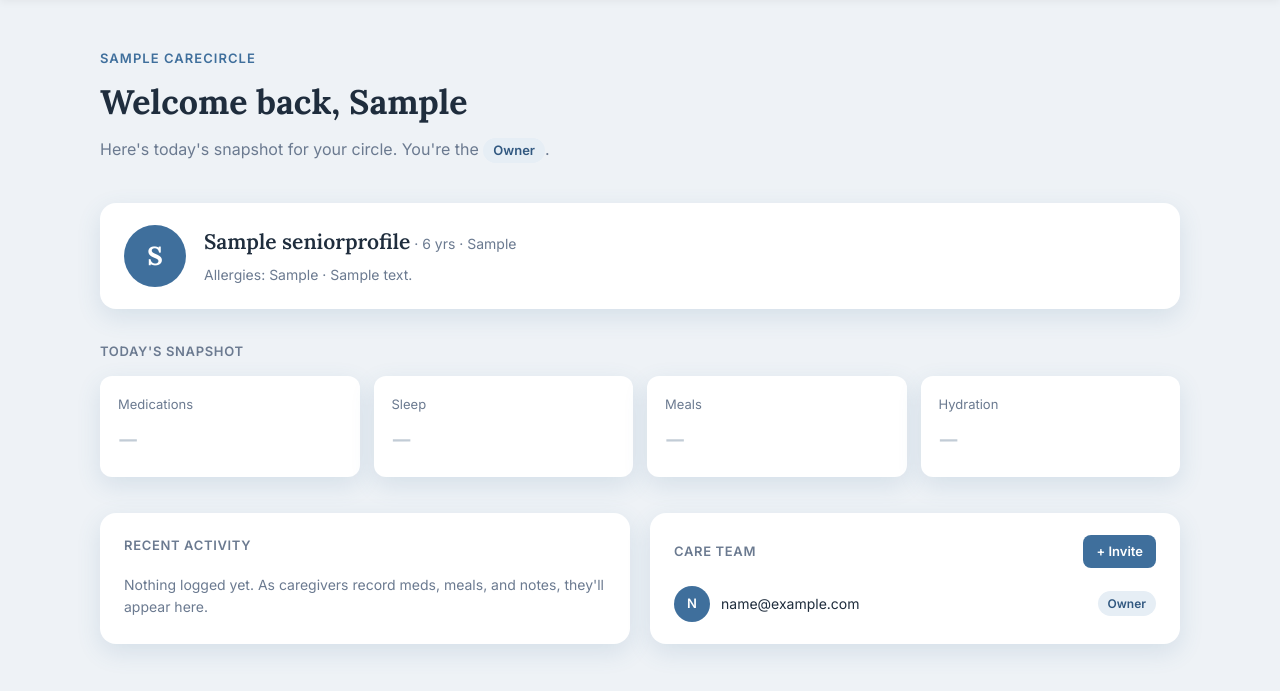
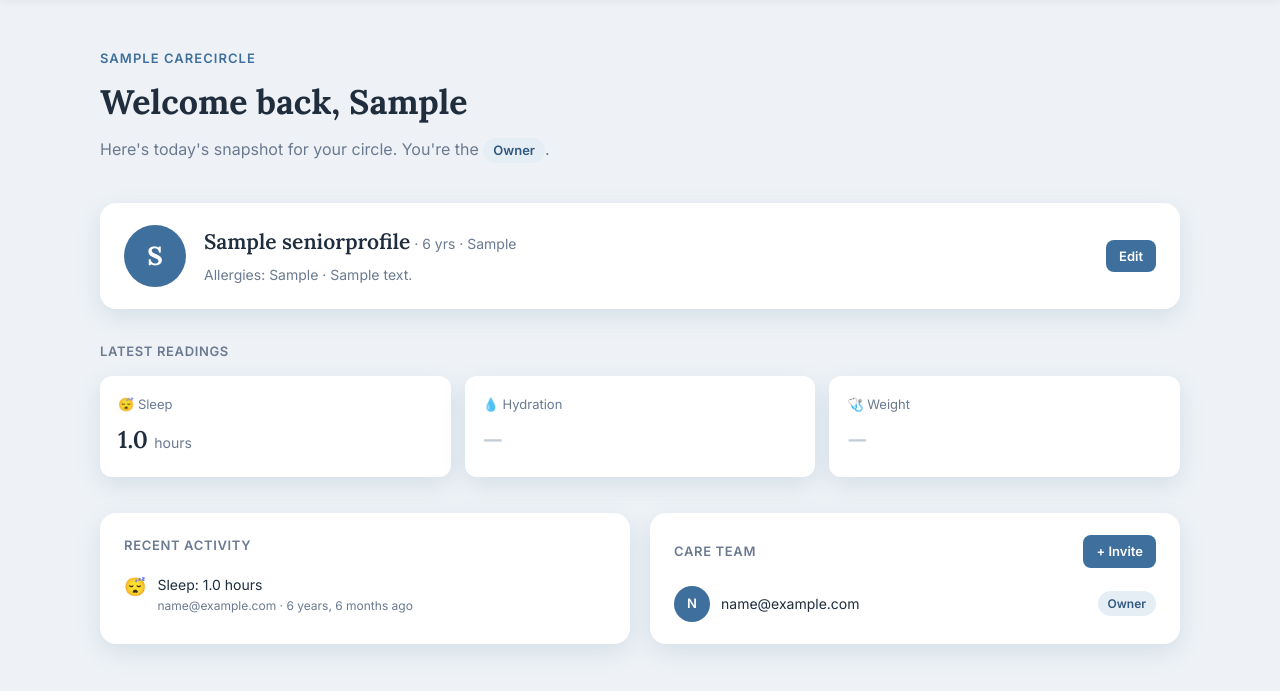
Before and after one commit to Sanchitbhadani-1/Care-Circle-App, a Django app: page /dashboard/ in a window 1280 px wide. Shown: the part 68-759 px from the top of the page. Run offline with Django 5.2, Linux system fonts and the light colour scheme; a user stored in the database is signed in; tables that the repository leaves empty hold one stand-in row (values such as "Sample post").

Commit message:
Created edit senior and add members page

```diff
--- a/circles/templates/circles/dashboard.html
+++ b/circles/templates/circles/dashboard.html
@@ -18,7 +18,7 @@
             <a class="app-nav__link" href="#">Meals</a>
             <a class="app-nav__link" href="#">Tasks</a>
             <a class="app-nav__link" href="#">Care notes</a>
-            <a class="app-nav__link" href="#">Members</a>
+            <a class="app-nav__link" href="/members/">Members</a>
         </nav>
 
         <a class="app-logout" href="/logout/">Log out</a>
@@ -42,6 +42,7 @@
                 <div class="senior-name">{{ senior.name }}<span class="senior-meta">{% if senior.age %} &middot; {{ senior.age }} yrs{% endif %}{% if senior.relationship %} &middot; {{ senior.relationship }}{% endif %}</span></div>
                 <div class="senior-facts">{% if senior.allergies %}Allergies: {{ senior.allergies }}{% else %}No allergies on file{% endif %}{% if senior.about %} &middot; {{ senior.about }}{% endif %}</div>
             </div>
+            <a class="app-chip senior-edit" href="/senior/">Edit</a>
         </section>
         {% else %}
         <section class="senior-card senior-card--empty">
@@ -49,17 +50,23 @@
                 <div class="senior-name">No senior added yet</div>
                 <div class="senior-facts">Add the person this circle is here to care for.</div>
             </div>
-            <a class="app-chip" href="#">Add senior</a>
+            <a class="app-chip" href="/senior/">Add senior</a>
         </section>
         {% endif %}
 
-        <!-- Today's snapshot: values light up as the trackers get built -->
-        <p class="dash-label">Today's snapshot</p>
+        <!-- Latest reading from each tracker (auto-built from your METRICS) -->
+        <p class="dash-label">Latest readings</p>
         <div class="snapshot">
-            <div class="snap-tile"><div class="snap-label">Medications</div><div class="snap-value snap-value--empty">—</div></div>
-            <div class="snap-tile"><div class="snap-label">Sleep</div><div class="snap-value snap-value--empty">—</div></div>
-            <div class="snap-tile"><div class="snap-label">Meals</div><div class="snap-value snap-value--empty">—</div></div>
-            <div class="snap-tile"><div class="snap-label">Hydration</div><div class="snap-value snap-value--empty">—</div></div>
+            {% for s in snapshot %}
+            <a class="snap-tile" href="/track/{{ s.key }}/">
+                <div class="snap-label">{{ s.icon }} {{ s.label }}</div>
+                {% if s.has_value %}
+                <div class="snap-value">{{ s.value }} <span class="snap-unit">{{ s.unit }}</span></div>
+                {% else %}
+                <div class="snap-value snap-value--empty">—</div>
+                {% endif %}
+            </a>
+            {% endfor %}
         </div>
 
         <!-- Recent activity + Care team -->
@@ -67,13 +74,27 @@
 
             <section class="panel">
                 <div class="panel-head"><span class="panel-title">Recent activity</span></div>
-                <p class="empty-state">Nothing logged yet. As caregivers record meds, meals, and notes, they'll appear here.</p>
+                {% if recent %}
+                <div class="activity-list">
+                    {% for a in recent %}
+                    <div class="activity">
+                        <span class="activity-icon">{{ a.icon }}</span>
+                        <div class="activity-text">
+                            <span class="activity-main">{{ a.label }}: {{ a.value }} {{ a.unit }}</span>
+                            <span class="activity-meta">{{ a.by }} &middot; {{ a.at|timesince }} ago</span>
+                        </div>
+                    </div>
+                    {% endfor %}
+                </div>
+                {% else %}
+                <p class="empty-state">Nothing logged yet. As caregivers record sleep, hydration, and more, it'll show up here.</p>
+                {% endif %}
             </section>
 
             <section class="panel">
                 <div class="panel-head">
                     <span class="panel-title">Care team</span>
-                    <a class="app-chip" href="#">+ Invite</a>
+                    <a class="app-chip" href="/members/">+ Invite</a>
                 </div>
                 <div class="member-list">
                     {% for m in members %}
--- a/circles/templates/circles/tracker.html
+++ b/circles/templates/circles/tracker.html
@@ -18,7 +18,7 @@
             <a class="app-nav__link" href="#">Meals</a>
             <a class="app-nav__link" href="#">Tasks</a>
             <a class="app-nav__link" href="#">Care notes</a>
-            <a class="app-nav__link" href="#">Members</a>
+            <a class="app-nav__link" href="/members/">Members</a>
         </nav>
 
         <a class="app-logout" href="/logout/">Log out</a>
--- a/circles/views.py
+++ b/circles/views.py
@@ -6,6 +6,8 @@ from django.http import Http404
 from .models import CareCircle, Membership, SeniorProfile, LogEntry
 from django.utils import timezone
 from django.utils.dateparse import parse_datetime
+from django.contrib.auth import get_user_model
+User = get_user_model()
 
 METRICS = {
     "sleep":     {"label": "Sleep",     "unit": "hours", "icon": "😴"},
@@ -38,13 +40,47 @@ def dashboard(request):
         return redirect("/circles/new/")
 
     circle = membership.circle
+
+    # Which trackers to pin on the dashboard (stays fixed even as METRICS grows)
+    DASHBOARD_METRICS = ["sleep", "hydration", "weight"]
+
+    # Latest reading for each of those → the snapshot tiles
+    snapshot = []
+    for key in DASHBOARD_METRICS:
+        cfg = METRICS[key]
+        latest = LogEntry.objects.filter(circle=circle, metric=key).first()
+        snapshot.append({
+            "key": key,
+            "icon": cfg["icon"],
+            "label": cfg["label"],
+            "unit": cfg["unit"],
+            "value": latest.value if latest else None,
+            "has_value": latest is not None,
+        })
+
+    # Newest few entries across all trackers → recent activity
+    recent = []
+    for e in LogEntry.objects.filter(circle=circle)[:6]:
+        cfg = METRICS.get(e.metric, {})
+        recent.append({
+            "icon": cfg.get("icon", "•"),
+            "label": cfg.get("label", e.metric),
+            "value": e.value,
+            "unit": cfg.get("unit", ""),
+            "by": e.logged_by.email if e.logged_by else "Someone",
+            "at": e.logged_at,
+        })
+
     context = {
         "circle": circle,
         "my_role": membership.role,
         "senior": SeniorProfile.objects.filter(circle=circle).first(),
-        "members": circle.memberships.all()
+        "members": circle.memberships.all(),
+        "snapshot": snapshot,
+        "recent": recent,
     }
     return render(request, "circles/dashboard.html", context)
+
 
 
 @login_required
@@ -93,3 +129,85 @@ def tracker(request, metric):
         "values": values,
     }
     return render(request, "circles/tracker.html", context)
+
+@login_required
+def edit_senior(request):
+    membership = Membership.objects.filter(user=request.user).first()
+    if membership is None:
+        return redirect("/circles/new/")
+    circle = membership.circle
+
+    # The circle's senior, or None if not created yet.
+    senior = SeniorProfile.objects.filter(circle=circle).first()
+
+    if request.method == "POST":
+        name = request.POST["name"]
+        dob = request.POST.get("date_of_birth") or None
+        relationship = request.POST.get("relationship", "")
+        allergies = request.POST.get("allergies", "")
+        about = request.POST.get("about", "")
+
+        if senior is None:
+            # First time → create the profile.
+            SeniorProfile.objects.create(
+                circle=circle, name=name, date_of_birth=dob,
+                relationship=relationship, allergies=allergies, about=about,
+            )
+        else:
+            # Already exists - update the fields and save.
+            senior.name = name
+            senior.date_of_birth = dob
+            senior.relationship = relationship
+            senior.allergies = allergies
+            senior.about = about
+            senior.save()
+
+        return redirect("/dashboard/")
+
+    return render(request, "circles/edit_senior.html", {
+        "circle": circle,
+        "senior": senior,
+    })
+
+@login_required
+def members(request):
+    membership = Membership.objects.filter(user=request.user).first()
+    if membership is None:
+        return redirect("/circles/new/")
+    circle = membership.circle
+    is_owner = (membership.role == "owner")     # the permission flag
+
+    error = ""
+
+    # Only the owner may add or remove people.
+    if request.method == "POST" and is_owner:
+        action = request.POST.get("action")
+
+        if action == "add":
+            email = request.POST.get("email", "").strip().lower()
+            role = request.POST.get("role", "caregiver")
+            person = User.objects.filter(email=email).first()
+
+            if person is None:
+                error = "No account found with that email — ask them to sign up first."
+            elif Membership.objects.filter(user=person, circle=circle).exists():
+                error = "That person is already in this circle."
+            else:
+                Membership.objects.create(user=person, circle=circle, role=role)
+                return redirect("/members/")
+
+        elif action == "remove":
+            Membership.objects.filter(
+                id=request.POST.get("membership_id"),
+                circle=circle,
+            ).exclude(role="owner").delete()      # never remove the owner
+            return redirect("/members/")
+
+    context = {
+        "circle": circle,
+        "members": circle.memberships.all(),
+        "is_owner": is_owner,
+        "add_roles": [c for c in Membership.ROLE_CHOICES if c[0] != "owner"],
+        "error": error,
+    }
+    return render(request, "circles/members.html", context)
--- a/config/urls.py
+++ b/config/urls.py
@@ -28,4 +28,6 @@ urlpatterns = [
     path('circles/new/', circle_views.create_circle), #Go to create a circle page
     path('dashboard/', circle_views.dashboard), #Go to the circle dashboard
     path('track/<str:metric>/', circle_views.tracker), #Reusable tracker
+    path('senior/', circle_views.edit_senior), #Add or edit the senior profile
+    path('members/', circle_views.members), #Manage circle members
 ]
--- a/static/css/style.css
+++ b/static/css/style.css
@@ -99,9 +99,13 @@ h1 { color: var(--primary); margin-top: 0; }
     background-color: var(--primary);
     color: white;
     padding: 12px 22px;
+    border: none;                /* <button> ships with a default border — remove it */
     border-radius: 10px;
     text-decoration: none;
+    font-family: inherit;        /* buttons don't inherit the page font on their own */
+    font-size: inherit;
     font-weight: 600;
+    cursor: pointer;             /* show the hand cursor on real buttons */
     margin: 8px 6px 0 0;
     transition: background-color 0.2s ease;
 }
@@ -473,7 +477,8 @@ h1 { color: var(--primary); margin-top: 0; }
     color: var(--text);
     margin-bottom: 6px;
 }
-.field input {
+.field input,
+.field textarea {
     width: 100%;
     box-sizing: border-box;      /* padding stays inside the width */
     padding: 12px 14px;
@@ -485,7 +490,9 @@ h1 { color: var(--primary); margin-top: 0; }
     border-radius: 10px;
     transition: border-color 0.15s ease, box-shadow 0.15s ease;
 }
-.field input:focus {
+.field textarea { resize: vertical; }
+.field input:focus,
+.field textarea:focus {
     outline: none;
     border-color: var(--primary);
     box-shadow: 0 0 0 3px rgba(63, 111, 156, 0.18);   /* soft focus ring */
@@ -707,15 +714,22 @@ h1 { color: var(--primary); margin-top: 0; }
 }
 .snapshot {
     display: grid;
-    grid-template-columns: repeat(4, 1fr);
+    grid-template-columns: repeat(auto-fit, minmax(150px, 1fr));
     gap: 14px;
     margin-bottom: 36px;
 }
 .snap-tile {
+    display: block;
     background-color: var(--card-bg);
     border-radius: 12px;
     box-shadow: var(--shadow);
     padding: 18px;
+    text-decoration: none;
+    transition: transform 0.15s ease, box-shadow 0.15s ease;
+}
+.snap-tile:hover {
+    transform: translateY(-3px);
+    box-shadow: 0 12px 26px rgba(63, 111, 156, 0.18);
 }
 .snap-label {
     font-size: 13px;
@@ -727,6 +741,12 @@ h1 { color: var(--primary); margin-top: 0; }
     font-size: 24px;
     font-weight: 600;
     color: var(--text);
+}
+.snap-unit {
+    font-family: var(--font-body);
+    font-size: 14px;
+    font-weight: 400;
+    color: var(--muted);
 }
 .snap-value--empty { color: #c2ccd6; }
 
@@ -771,6 +791,34 @@ h1 { color: var(--primary); margin-top: 0; }
     color: var(--muted);
     line-height: 1.6;
     margin: 0;
+}
+.activity-list {
+    display: flex;
+    flex-direction: column;
+    gap: 14px;
+}
+.activity {
+    display: flex;
+    gap: 11px;
+    align-items: flex-start;
+}
+.activity-icon {
+    font-size: 18px;
+    line-height: 1.4;
+    flex: 0 0 auto;
+}
+.activity-text {
+    display: flex;
+    flex-direction: column;
+    min-width: 0;
+}
+.activity-main {
+    font-size: 14px;
+    color: var(--text);
+}
+.activity-meta {
+    font-size: 12px;
+    color: var(--muted);
 }
 .member-list {
     display: flex;
@@ -916,3 +964,75 @@ h1 { color: var(--primary); margin-top: 0; }
     position: relative;   /* Chart.js sizes the canvas to this box */
     height: 260px;
 }
+
+/* In-app form card (senior add/edit, etc.) */
+.form-card {
+    max-width: 560px;
+    background-color: var(--card-bg);
+    border-radius: var(--radius);
+    box-shadow: var(--shadow);
+    padding: 32px;
+}
+.form-card__title {
+    font-size: 24px;
+    color: var(--text);
+    margin: 0 0 6px 0;
+}
+.form-card__sub {
+    color: var(--muted);
+    font-size: 15px;
+    margin: 0 0 24px 0;
+}
+.form-row {
+    display: flex;
+    gap: 14px;
+    flex-wrap: wrap;
+}
+.senior-edit { margin-left: auto; }
+
+/* Members page */
+.field select {
+    width: 100%;
+    box-sizing: border-box;
+    padding: 12px 14px;
+    font-family: var(--font-body);
+    font-size: 15px;
+    color: var(--text);
+    background-color: #f7fafc;
+    border: 1px solid #d6dee6;
+    border-radius: 10px;
+    cursor: pointer;
+}
+.member-remove-form { margin: 0; }
+.btn-remove {
+    background: none;
+    border: none;
+    color: var(--muted);
+    font-size: 13px;
+    font-weight: 600;
+    cursor: pointer;
+    padding: 4px 8px;
+    border-radius: 8px;
+    margin: 0;
+    transition: color 0.15s ease, background-color 0.15s ease;
+}
+.btn-remove:hover {
+    color: #b3261e;
+    background-color: #fdecea;
+}
+.add-member { margin-top: 24px; }
+.add-member-form {
+    display: flex;
+    gap: 14px;
+    flex-wrap: wrap;
+    align-items: flex-end;
+}
+.add-member-form .field { margin-bottom: 0; }
+.add-member-form .button { margin: 0; }
+.add-member-form__email { flex: 2; min-width: 220px; }
+.add-member-form__role  { flex: 1; min-width: 140px; }
+.add-member-hint {
+    font-size: 13px;
+    color: var(--muted);
+    margin: 12px 0 0 0;
+}
```
Also changed, not shown: circles/templates/circles/edit_senior.html (added, +68 -0 lines), circles/templates/circles/members.html (added, +85 -0 lines).
